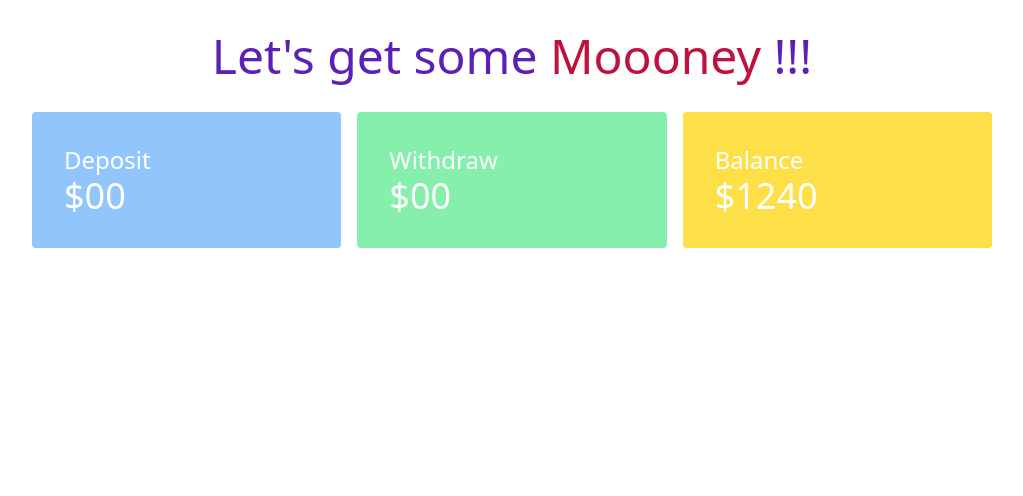
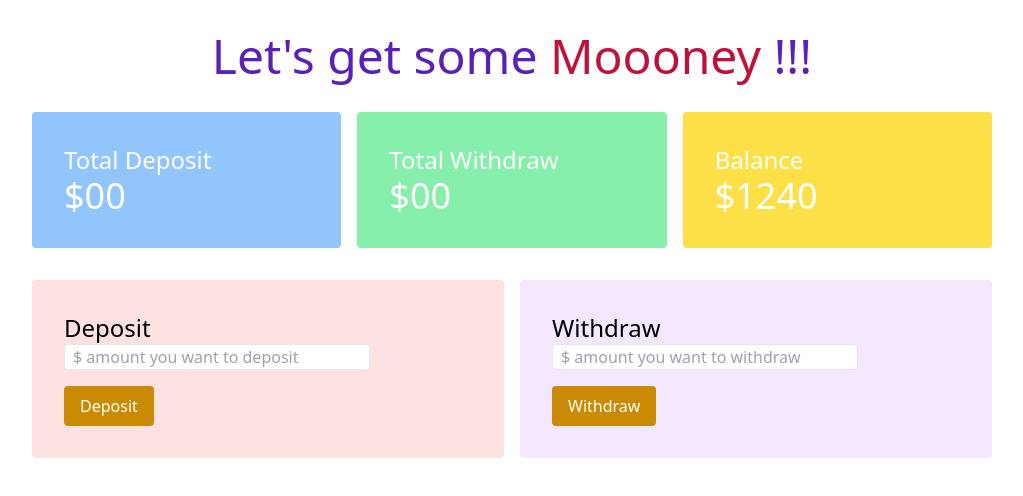
Before and after one commit to nazmul162001/Bank-website-DOM, a plain HTML site: page banking.html in a window 1280 px wide. Shown: the whole page, without its empty margins (128-1151 px from the left). Drawn offline with nearby package versions, Linux system fonts and the light colour scheme.

Commit message:
add add & withdraw buttono

```diff
--- a/banking.html
+++ b/banking.html
@@ -13,17 +13,18 @@
     <h1 class="text-5xl text-center mt-8 text-violet-800">Let's get some <span class="text-rose-700">Moooney</span> !!!</h1>
   </header>
 
-  <main>
+  <main class="w-3/4 mx-auto">
+      <!-- Balance And Transaction -->
     <section class="mt-8">
-      <div class="grid grid-cols-3 gap-4 w-3/4 mx-auto text-white">
+      <div class="grid grid-cols-3 gap-4 text-white">
 
         <div class="bg-blue-300 p-8 rounded">
-          <h3 class="text-2xl">Deposit</h3>
+          <h3 class="text-2xl">Total Deposit</h3>
           <h4 class="text-4xl">$00</h4>
         </div>
 
         <div class="bg-green-300 p-8 rounded">
-          <h3 class="text-2xl">Withdraw</h3>
+          <h3 class="text-2xl">Total Withdraw</h3>
           <h4 class="text-4xl">$00</h4>
         </div>
 
@@ -33,6 +34,27 @@
         </div>
       </div>
     </section>
+    <!-- Deposit And withdraw  -->
+    <section class="mt-8">
+      <div class="grid grid-cols-2 gap-4">
+        <!-- deposit button  -->
+        <div class="bg-red-100 p-8 rounded">
+          <h3 class="text-2xl">Deposit</h3>
+          <div>
+            <input id="deposit-input" class="border border-grey-400 rounded block w-3/4 mb-4 px-2" type="text" placeholder="$ amount you want to deposit">
+            <button id="deposit-button" class="bg-yellow-600 px-4 rounded py-2 text-white font-medium">Deposit</button>
+          </div>
+        </div>
+        <!-- withdraw button  -->
+        <div class="bg-purple-100 p-8 rounded">
+          <h3 class="text-2xl">Withdraw</h3>
+          <div>
+            <input id="withdraw-input" class="border border-grey-400 rounded block w-3/4 mb-4 px-2" type="text" placeholder="$ amount you want to withdraw">
+            <button id="withdraw-button" class="bg-yellow-600 px-4 rounded py-2 text-white font-medium">Withdraw</button>
+          </div>
+        </div>
+      </div>
+    </section>
   </main>
 
   <script src="js/app.js"></script>
```
Also changed, not shown: index.html (+1 -1 lines).
